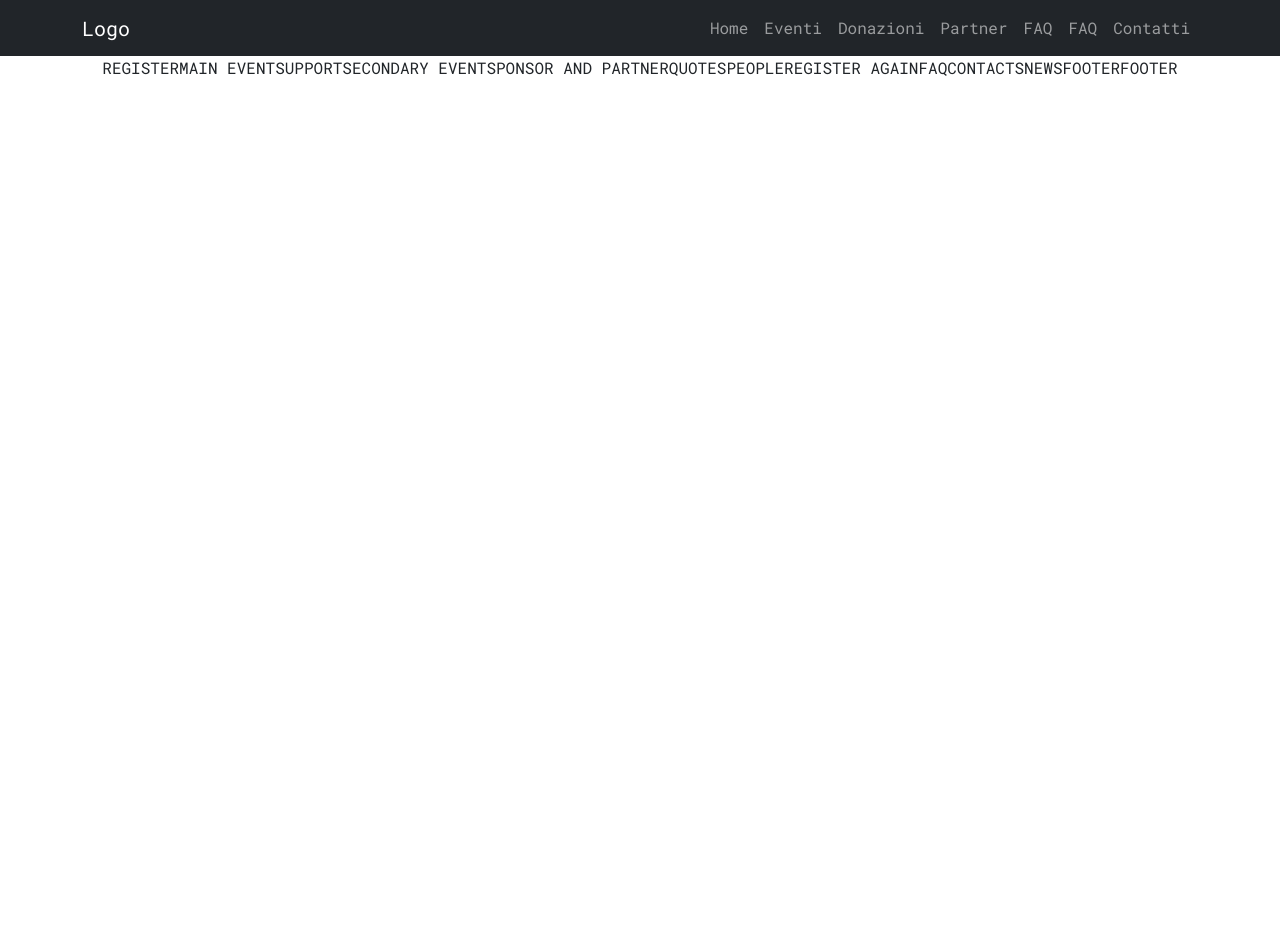
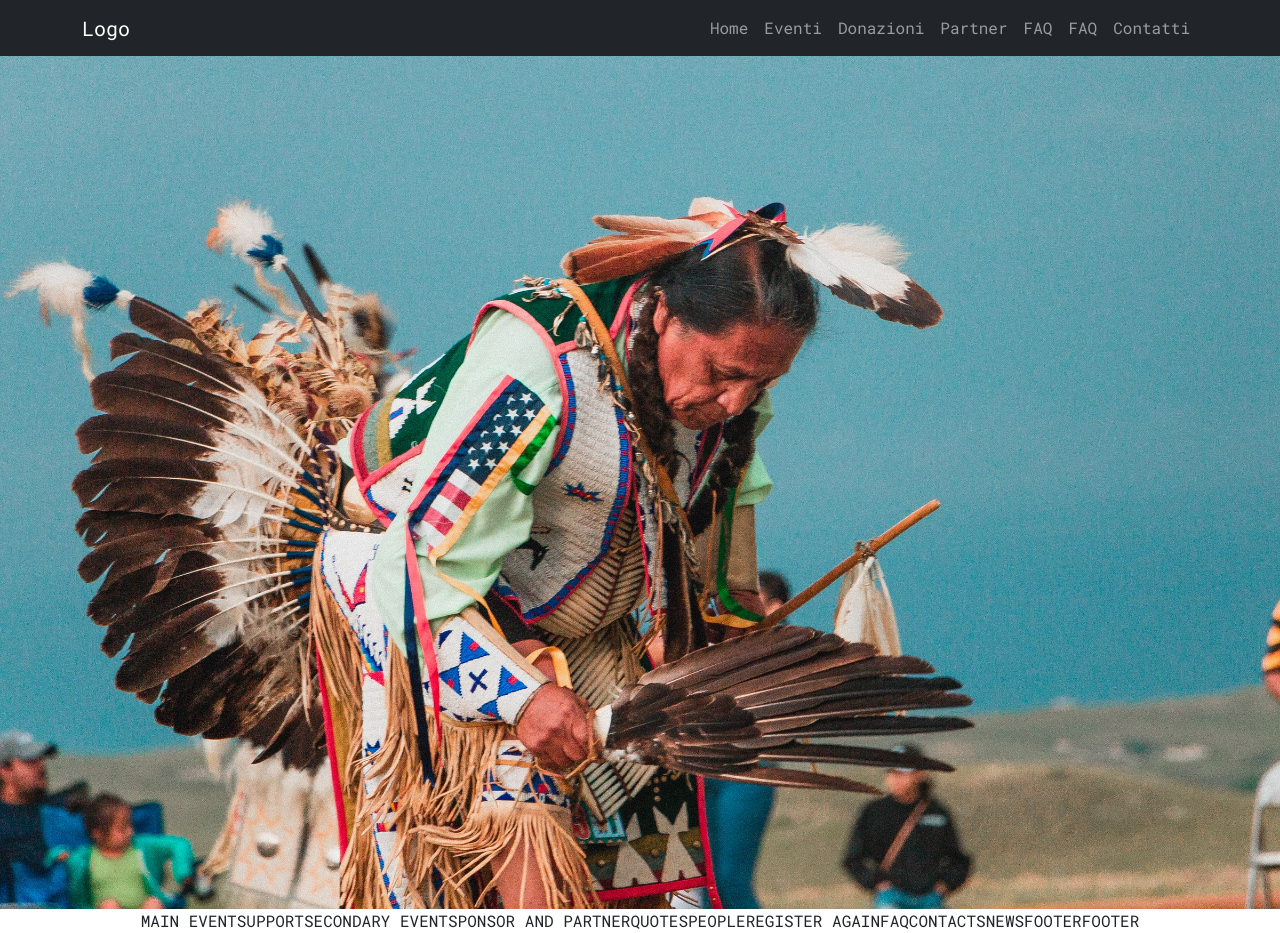
Before and after one commit to marcosaccarola/native-americans, a React (Create React App) app: page / in a window 1280 px wide. Before the commit the page ends 800 px from the top, so only its background shows below. Built offline with nearby package versions, Linux system fonts and the light colour scheme.

Commit message:
Register, background

```diff
--- a/package.json
+++ b/package.json
@@ -1,6 +1,6 @@
 {
   "name": "american-natives",
-  "version": "0.2.0",
+  "version": "0.3.0",
   "private": true,
   "dependencies": {
     "@testing-library/jest-dom": "^5.16.2",
--- a/src/components/00-Bar.jsx
+++ b/src/components/00-Bar.jsx
@@ -1,5 +1,4 @@
 import { Container, Nav, Navbar } from "react-bootstrap"
-
 
 
 const Bar=()=>{
--- a/src/components/01-Register.jsx
+++ b/src/components/01-Register.jsx
@@ -1,11 +1,14 @@
-
+import { Container, Image } from "react-bootstrap"
+import photo from '../assets/header-lg.jpg'
 
 
 const Register=()=>{
 
     return(
         <>
-        REGISTER
+        <Container fluid className='px-0'>
+            <Image src={photo} className='img-fluid' />
+        </Container>
         </>
     )
 }
```
